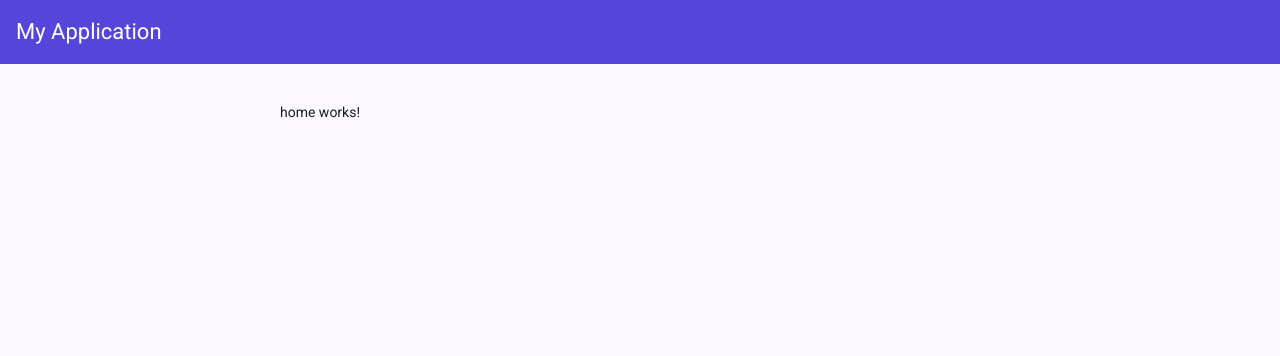
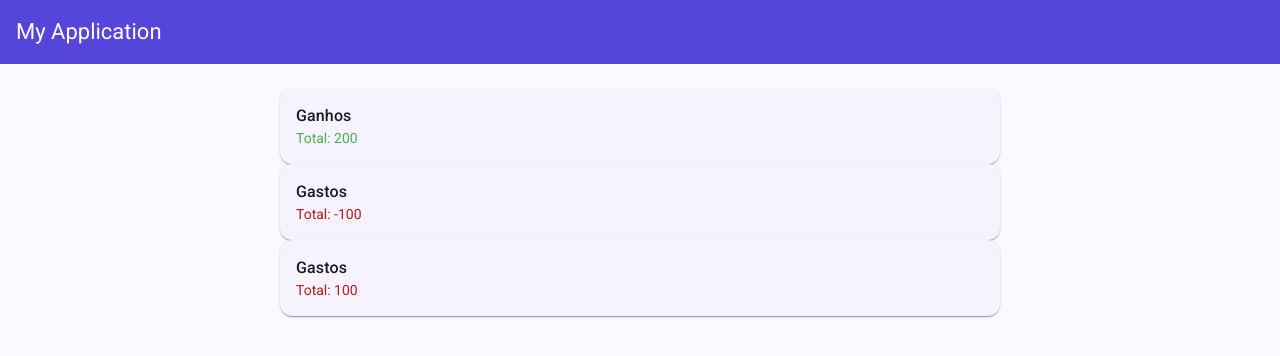
Before and after one commit to Luhsti/gerenciador-financeiro, an Angular app: page / in a window 1280 px wide. Shown: the top 356 px of the page. Built offline with nearby package versions, Linux system fonts and the light colour scheme.

Commit message:
finalização estrutura basica com css var

```diff
--- /dev/null
+++ b/src/app/features/home/components/balance-card/balance-card.html
@@ -0,0 +1,12 @@
+<mat-card>
+    <mat-card-header>
+        <mat-card-subtitle>
+                {{ label() }}
+        </mat-card-subtitle>
+    </mat-card-header>
+
+
+    <mat-card-content [class]="cssClass()">
+        Total: {{ value() }}
+    </mat-card-content>
+</mat-card>
--- /dev/null
+++ b/src/app/features/home/components/balance-card/balance-card.scss
@@ -0,0 +1,7 @@
+.income{
+    color: var(--custom-color-success);
+}
+
+.outcome{
+    color: var(--mat-sys-error);
+}
--- /dev/null
+++ b/src/app/features/home/components/balance-card/balance-card.ts
@@ -0,0 +1,30 @@
+import { Component, computed, input } from '@angular/core';
+import { MatCardModule } from '@angular/material/card';
+
+type CardType = 'income' | 'outcome' | 'balance';
+type ValueCssClasses = 'income' | 'outcome'
+
+@Component({
+  selector: 'app-balance-card',
+  imports: [MatCardModule],
+  templateUrl: './balance-card.html',
+  styleUrl: './balance-card.scss',
+})
+export class BalanceCard {
+  type = input.required<CardType>();
+  label = input.required<string>();
+  value = input.required<number>();
+
+  cssClass = computed<ValueCssClasses>(() => {
+    if(this.type() === 'income'){
+      return 'income'
+    }
+
+    if (this.type() === 'outcome'){
+      return 'outcome'
+    }
+
+    return this.value() > 0 ? 'income' : 'outcome'
+  })
+
+}
--- a/src/app/features/home/home.html
+++ b/src/app/features/home/home.html
@@ -1 +1,17 @@
-<p>home works!</p>
+<app-balance-card
+    [type]="'income'"
+    [label]="'Ganhos'"
+    [value]='200'
+></app-balance-card>
+
+<app-balance-card
+    [type]="'balance'"
+    [label]="'Gastos'"
+    [value]='-100'
+></app-balance-card>
+
+<app-balance-card
+    [type]="'outcome'"
+    [label]="'Gastos'"
+    [value]='100'
+></app-balance-card>
--- a/src/app/features/home/home.ts
+++ b/src/app/features/home/home.ts
@@ -1,8 +1,9 @@
 import { Component } from '@angular/core';
+import { BalanceCard } from './components/balance-card/balance-card';
 
 @Component({
   selector: 'app-home',
-  imports: [],
+  imports: [BalanceCard],
   templateUrl: './home.html',
   styleUrl: './home.scss',
 })
--- a/src/styles.scss
+++ b/src/styles.scss
@@ -7,6 +7,7 @@
 @use '@angular/material' as mat;
 @use 'styles/theme-colors' as theme-color;
 @use 'styles/override/toolbar.scss';
+@use 'styles/custom-color';
 
 html {
   @include mat.theme((
--- /dev/null
+++ b/src/styles/_custom-color.scss
@@ -0,0 +1,3 @@
+:root {
+    --custom-color-success: #4CAF50;
+}
```
Also changed, not shown: 1 other file (tests, documents, lock files or other folders).
